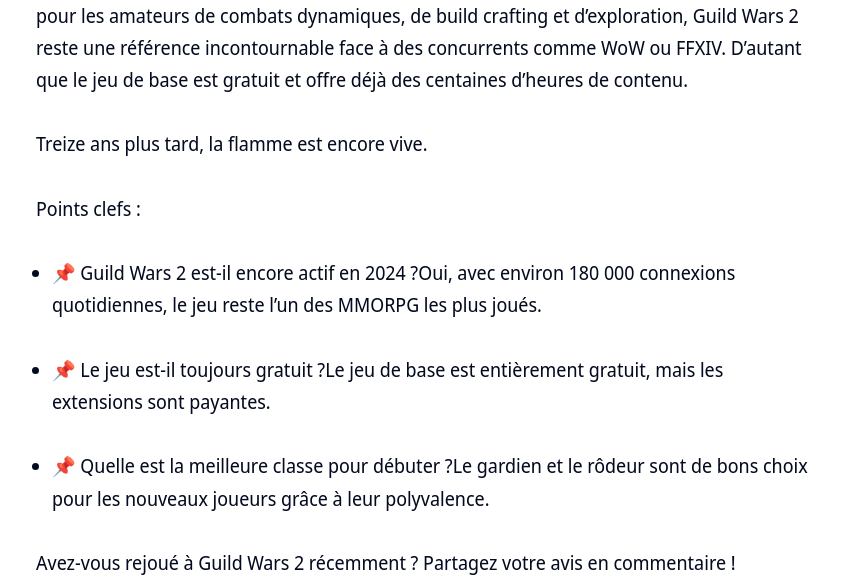
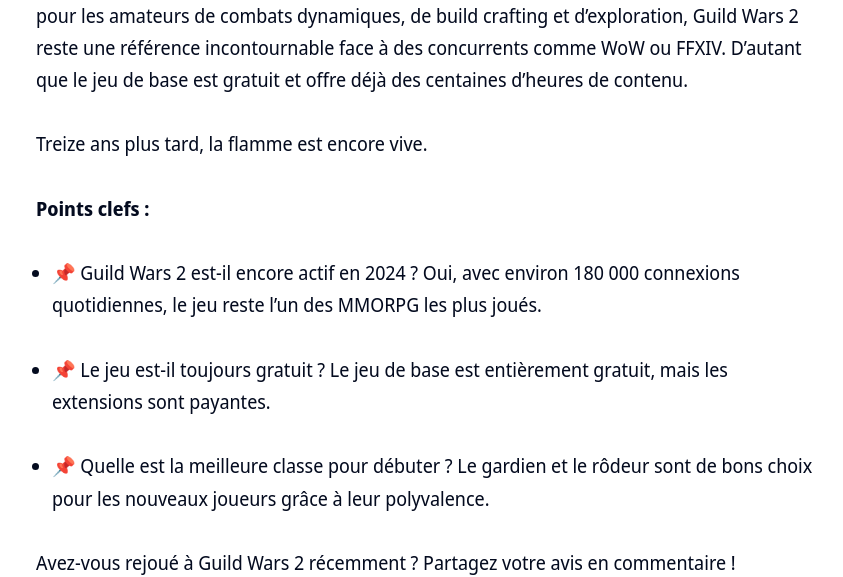
Before and after one commit to just-for-games/just-for-games.github.io, a Jekyll site: the page built from _posts/2025-03-14-test-guild-wars-2-en-2025-13-ans-apres.markdown, in a window 1280 px wide and 900 px high, scrolled down 8331 px. Shown: the top 577 px of the window, without its empty margins (214-1057 px from the left). Built offline with Jekyll 4.4.1, drawn with Linux system fonts in a browser that asks for light colours; nearby versions of some CDN libraries.

Commit message:
Fix typo

```diff
--- a/_posts/2025-03-14-test-guild-wars-2-en-2025-13-ans-apres.markdown
+++ b/_posts/2025-03-14-test-guild-wars-2-en-2025-13-ans-apres.markdown
@@ -96,11 +96,11 @@
 
 Treize ans plus tard, la flamme est encore vive.
 
-Points clefs :
-- 📌 Guild Wars 2 est-il encore actif en 2024 ?Oui, avec environ 180 000 connexions quotidiennes, le jeu reste l’un des MMORPG les plus joués.
+**Points clefs :**
+- 📌 Guild Wars 2 est-il encore actif en 2024 ? Oui, avec environ 180 000 connexions quotidiennes, le jeu reste l’un des MMORPG les plus joués.
 
-- 📌 Le jeu est-il toujours gratuit ?Le jeu de base est entièrement gratuit, mais les extensions sont payantes.
+- 📌 Le jeu est-il toujours gratuit ? Le jeu de base est entièrement gratuit, mais les extensions sont payantes.
 
-- 📌 Quelle est la meilleure classe pour débuter ?Le gardien et le rôdeur sont de bons choix pour les nouveaux joueurs grâce à leur polyvalence.
+- 📌 Quelle est la meilleure classe pour débuter ? Le gardien et le rôdeur sont de bons choix pour les nouveaux joueurs grâce à leur polyvalence.
 
 Avez-vous rejoué à Guild Wars 2 récemment ? Partagez votre avis en commentaire !
```
